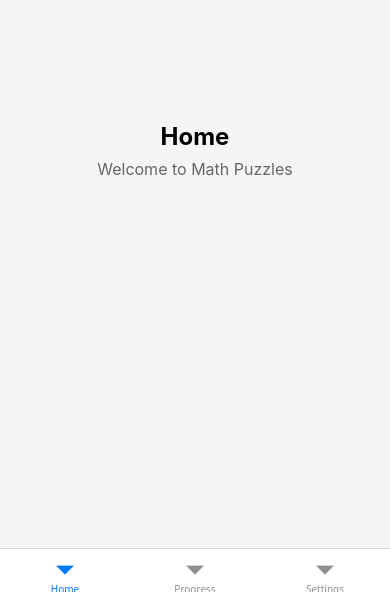
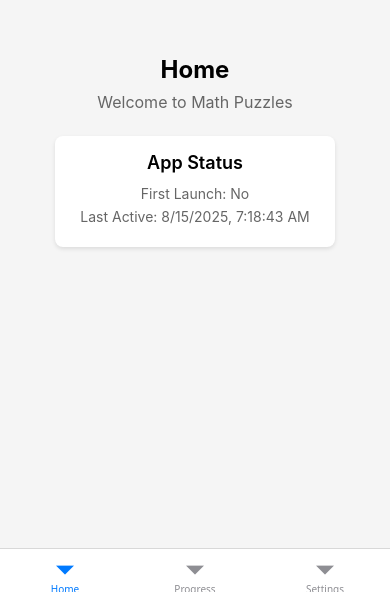
Before and after one commit to f1shear/math-puzzles, a React Native app: screen /Home in a window 390 px wide. Shown: the part 247-844 px from the top of the page. Built offline with nearby package versions, Linux system fonts and the light colour scheme.

Commit message:
Setup storage and redux

```diff
--- a/App.tsx
+++ b/App.tsx
@@ -1,24 +1,52 @@
 /**
  * Math Puzzles App
- * React Native app with bottom tab navigation
+ * React Native app with bottom tab navigation and Redux state management
  *
  * @format
  */
 
-import React from 'react';
-import { StatusBar, useColorScheme } from 'react-native';
+import React, { useEffect } from 'react';
+import { StatusBar, useColorScheme, AppState } from 'react-native';
 import { NavigationContainer } from '@react-navigation/native';
 import { createBottomTabNavigator } from '@react-navigation/bottom-tabs';
 import { SafeAreaProvider } from 'react-native-safe-area-context';
+import { Provider } from 'react-redux';
 
+import { store } from './src/store';
+import { useAppDispatch } from './src/store/hooks';
+import { loadAppData, saveLastActive } from './src/store/slices/appSlice';
 import HomeScreen from './src/screens/HomeScreen';
 import ProgressScreen from './src/screens/ProgressScreen';
 import SettingsScreen from './src/screens/SettingsScreen';
 
 const Tab = createBottomTabNavigator();
 
-function App() {
+function AppContent() {
   const isDarkMode = useColorScheme() === 'dark';
+  const dispatch = useAppDispatch();
+
+  useEffect(() => {
+    // Load initial data from AsyncStorage
+    dispatch(loadAppData());
+
+    // Set initial lastActive when app loads
+    const now = new Date().toISOString();
+    dispatch(saveLastActive(now));
+
+    // Listen for app state changes
+    const handleAppStateChange = (nextAppState: string) => {
+      if (nextAppState === 'active') {
+        const activeTime = new Date().toISOString();
+        dispatch(saveLastActive(activeTime));
+      }
+    };
+
+    const subscription = AppState.addEventListener('change', handleAppStateChange);
+
+    return () => {
+      subscription?.remove();
+    };
+  }, [dispatch]);
 
   return (
     <SafeAreaProvider>
@@ -57,4 +85,12 @@ function App() {
   );
 }
 
+function App() {
+  return (
+    <Provider store={store}>
+      <AppContent />
+    </Provider>
+  );
+}
+
 export default App;
--- a/package.json
+++ b/package.json
@@ -10,13 +10,16 @@
     "test": "jest"
   },
   "dependencies": {
+    "@react-native-async-storage/async-storage": "^2.2.0",
     "@react-native/new-app-screen": "0.81.0",
     "@react-navigation/bottom-tabs": "^7.4.6",
     "@react-navigation/native": "^7.1.17",
+    "@reduxjs/toolkit": "^2.8.2",
     "react": "19.1.0",
     "react-native": "0.81.0",
     "react-native-safe-area-context": "^5.6.0",
-    "react-native-screens": "^4.14.1"
+    "react-native-screens": "^4.14.1",
+    "react-redux": "^9.2.0"
   },
   "devDependencies": {
     "@babel/core": "^7.25.2",
--- a/src/screens/HomeScreen.tsx
+++ b/src/screens/HomeScreen.tsx
@@ -1,11 +1,35 @@
 import React from 'react';
 import {View, Text, StyleSheet} from 'react-native';
+import { useAppSelector } from '../store/hooks';
 
 const HomeScreen = () => {
+  const { lastActive, isFirstLaunch, isLoaded } = useAppSelector((state) => state.app);
+
+  const formatDate = (dateString: string | null) => {
+    if (!dateString) return 'Never';
+    return new Date(dateString).toLocaleString();
+  };
+
   return (
     <View style={styles.container}>
       <Text style={styles.title}>Home</Text>
       <Text style={styles.subtitle}>Welcome to Math Puzzles</Text>
+
+      <View style={styles.statusContainer}>
+        <Text style={styles.statusTitle}>App Status</Text>
+        {isLoaded ? (
+          <>
+            <Text style={styles.statusText}>
+              First Launch: {isFirstLaunch ? 'Yes' : 'No'}
+            </Text>
+            <Text style={styles.statusText}>
+              Last Active: {formatDate(lastActive)}
+            </Text>
+          </>
+        ) : (
+          <Text style={styles.statusText}>Loading...</Text>
+        )}
+      </View>
     </View>
   );
 };
@@ -25,6 +49,30 @@ const styles = StyleSheet.create({
   subtitle: {
     fontSize: 16,
     color: '#666',
+    marginBottom: 24,
+  },
+  statusContainer: {
+    backgroundColor: '#fff',
+    padding: 16,
+    borderRadius: 8,
+    shadowColor: '#000',
+    shadowOffset: { width: 0, height: 2 },
+    shadowOpacity: 0.1,
+    shadowRadius: 4,
+    elevation: 3,
+    minWidth: 280,
+  },
+  statusTitle: {
+    fontSize: 18,
+    fontWeight: '600',
+    marginBottom: 12,
+    textAlign: 'center',
+  },
+  statusText: {
+    fontSize: 14,
+    color: '#666',
+    marginBottom: 6,
+    textAlign: 'center',
   },
 });
 
--- /dev/null
+++ b/src/store/hooks.ts
@@ -0,0 +1,6 @@
+import { useDispatch, useSelector, TypedUseSelectorHook } from 'react-redux';
+import type { RootState, AppDispatch } from './index';
+
+// Use throughout your app instead of plain `useDispatch` and `useSelector`
+export const useAppDispatch = () => useDispatch<AppDispatch>();
+export const useAppSelector: TypedUseSelectorHook<RootState> = useSelector;
--- /dev/null
+++ b/src/store/index.ts
@@ -0,0 +1,18 @@
+import { configureStore } from '@reduxjs/toolkit';
+import appReducer from './slices/appSlice';
+
+export const store = configureStore({
+  reducer: {
+    app: appReducer,
+  },
+  middleware: (getDefaultMiddleware) =>
+    getDefaultMiddleware({
+      serializableCheck: {
+        // Ignore these action types for MMKV operations
+        ignoredActions: [],
+      },
+    }),
+});
+
+export type RootState = ReturnType<typeof store.getState>;
+export type AppDispatch = typeof store.dispatch;
--- /dev/null
+++ b/src/store/slices/appSlice.ts
@@ -0,0 +1,71 @@
+import { createSlice, createAsyncThunk } from '@reduxjs/toolkit';
+import { StorageUtils } from '../storage';
+
+interface AppState {
+  lastActive: string | null;
+  isFirstLaunch: boolean;
+  isLoaded: boolean;
+}
+
+const initialState: AppState = {
+  lastActive: null,
+  isFirstLaunch: true,
+  isLoaded: false,
+};
+
+// Async thunk to load initial data from AsyncStorage
+export const loadAppData = createAsyncThunk(
+  'app/loadAppData',
+  async () => {
+    const lastActive = await StorageUtils.getString('lastActive');
+    const isFirstLaunch = await StorageUtils.getBoolean('isFirstLaunch');
+
+    return {
+      lastActive,
+      isFirstLaunch: isFirstLaunch ?? true,
+    };
+  }
+);
+
+// Async thunk to save lastActive to AsyncStorage
+export const saveLastActive = createAsyncThunk(
+  'app/saveLastActive',
+  async (timestamp: string) => {
+    await StorageUtils.setString('lastActive', timestamp);
+    await StorageUtils.setBoolean('isFirstLaunch', false);
+    return timestamp;
+  }
+);
+
+// Async thunk to reset app data
+export const resetAppData = createAsyncThunk(
+  'app/resetAppData',
+  async () => {
+    await StorageUtils.remove('lastActive');
+    await StorageUtils.remove('isFirstLaunch');
+  }
+);
+
+const appSlice = createSlice({
+  name: 'app',
+  initialState,
+  reducers: {},
+  extraReducers: (builder) => {
+    builder
+      .addCase(loadAppData.fulfilled, (state, action) => {
+        state.lastActive = action.payload.lastActive;
+        state.isFirstLaunch = action.payload.isFirstLaunch;
+        state.isLoaded = true;
+      })
+      .addCase(saveLastActive.fulfilled, (state, action) => {
+        state.lastActive = action.payload;
+        state.isFirstLaunch = false;
+      })
+      .addCase(resetAppData.fulfilled, (state) => {
+        state.lastActive = null;
+        state.isFirstLaunch = true;
+      });
+  },
+});
+
+export default appSlice.reducer;
--- /dev/null
+++ b/src/store/storage.ts
@@ -0,0 +1,73 @@
+import AsyncStorage from '@react-native-async-storage/async-storage';
+
+// Storage utility functions using AsyncStorage
+export const StorageUtils = {
+  setString: async (key: string, value: string): Promise<void> => {
+    try {
+      await AsyncStorage.setItem(key, value);
+    } catch (error) {
+      console.error('Error setting string:', error);
+    }
+  },
+
+  getString: async (key: string): Promise<string | null> => {
+    try {
+      return await AsyncStorage.getItem(key);
+    } catch (error) {
+      console.error('Error getting string:', error);
+      return null;
+    }
+  },
+
+  setNumber: async (key: string, value: number): Promise<void> => {
+    try {
+      await AsyncStorage.setItem(key, value.toString());
+    } catch (error) {
+      console.error('Error setting number:', error);
+    }
+  },
+
+  getNumber: async (key: string): Promise<number | null> => {
+    try {
+      const value = await AsyncStorage.getItem(key);
+      return value ? parseFloat(value) : null;
+    } catch (error) {
+      console.error('Error getting number:', error);
+      return null;
+    }
+  },
+
+  setBoolean: async (key: string, value: boolean): Promise<void> => {
+    try {
+      await AsyncStorage.setItem(key, JSON.stringify(value));
+    } catch (error) {
+      console.error('Error setting boolean:', error);
+    }
+  },
+
+  getBoolean: async (key: string): Promise<boolean | null> => {
+    try {
+      const value = await AsyncStorage.getItem(key);
+      return value ? JSON.parse(value) : null;
+    } catch (error) {
+      console.error('Error getting boolean:', error);
+      return null;
+    }
+  },
+
+  remove: async (key: string): Promise<void> => {
+    try {
+      await AsyncStorage.removeItem(key);
+    } catch (error) {
+      console.error('Error removing item:', error);
+    }
+  },
+
+  clear: async (): Promise<void> => {
+    try {
+      await AsyncStorage.clear();
+    } catch (error) {
+      console.error('Error clearing storage:', error);
+    }
+  },
+};
```
Also changed, not shown: 1 other file (tests, documents, lock files or other folders).
